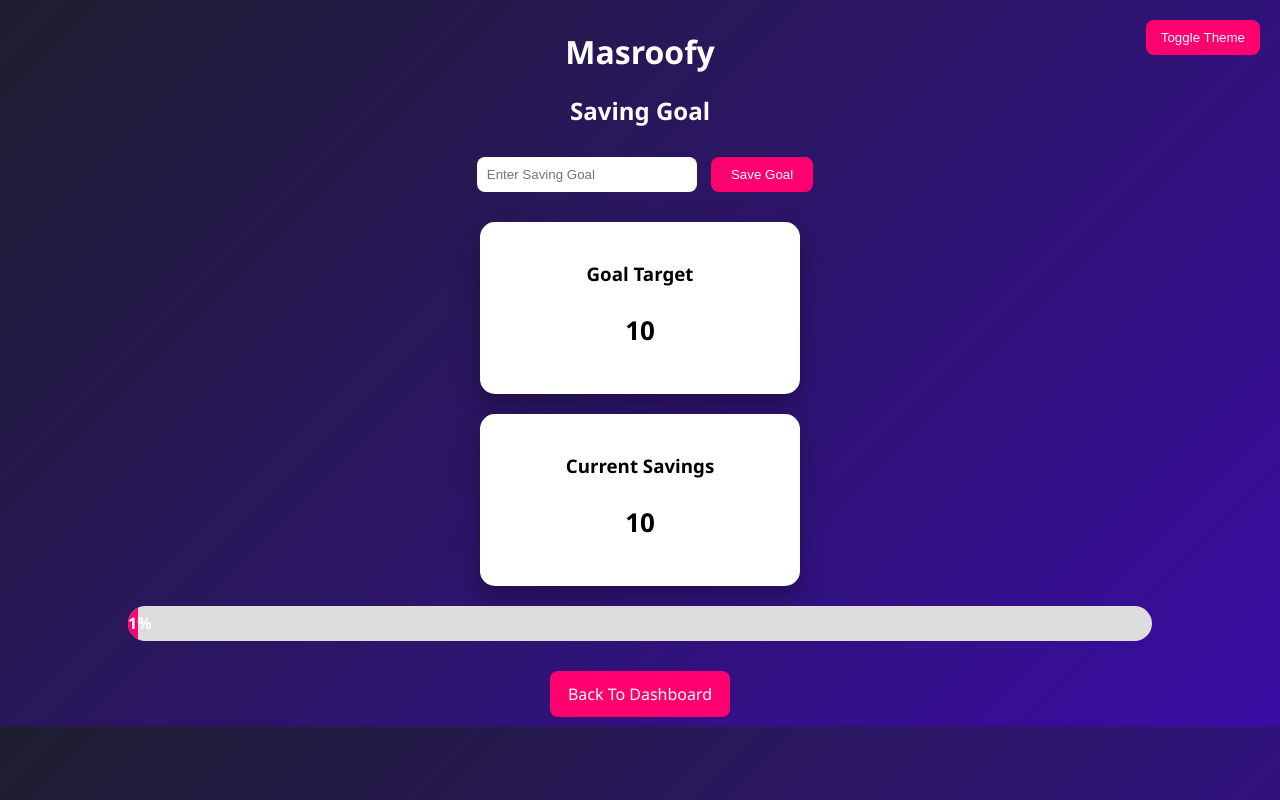
After one commit to if1208-design/Masroofy-Project, a Django app: template masroofy/templates/goal.html in a window 1280 px wide. The commit adds this page. Run offline with Django 5.2, Linux system fonts and the light colour scheme; the template is opened without the code that fills it: most values are stand-ins (such as "Sample title", 1, 10 or a date in 2020).

Commit message:
bassant adds saving goal feature commit

```diff
--- a/masroofy/models.py
+++ b/masroofy/models.py
@@ -6,6 +6,11 @@ class Budget(models.Model):
     days = models.IntegerField()
     daily_limit = models.FloatField()
     spent = models.FloatField(default=0)
+
+
+class SavingGoal(models.Model):
+    target_amount = models.FloatField()
+    current_amount = models.FloatField(default=0)
 
 class Login(models.Model):
     username = models.CharField(max_length=20)
--- a/masroofy/static/css/style.css
+++ b/masroofy/static/css/style.css
@@ -94,3 +94,66 @@ button:hover {
     gap: 20px;
     flex-wrap: wrap;
 }
+
+body.dark-mode {
+    background: #121212;
+    color: white;
+}
+
+body.dark-mode .card {
+    background: #1e1e1e;
+    color: white;
+}
+
+body.dark-mode a {
+    background: #333;
+    color: white;
+}
+
+body.dark-mode input {
+    background: #222;
+    color: white;
+}
+
+.toggle-btn {
+    position: fixed;
+    top: 20px;
+    right: 20px;
+    padding: 10px 15px;
+    border: none;
+    border-radius: 8px;
+    background: #ff006e;
+    color: white;
+    cursor: pointer;
+    z-index: 999;
+}
+
+.toggle-btn:hover {
+    transform: scale(1.1);
+}
+
+
+
+
+
+
+
+
+.progress-container {
+    width: 80%;
+    height: 35px;
+    background: #ddd;
+    margin: 20px auto;
+    border-radius: 20px;
+    overflow: hidden;
+}
+
+.progress-bar {
+    height: 100%;
+    background: #ff006e;
+    text-align: center;
+    line-height: 35px;
+    color: white;
+    font-weight: bold;
+    transition: 0.5s;
+}
--- a/masroofy/templates/base.html
+++ b/masroofy/templates/base.html
@@ -8,9 +8,38 @@
 <body>
 
 <h1>Masroofy</h1>
-
+<button class="toggle-btn" onclick="toggleTheme()">
+    Toggle Theme
+</button>
 {% block content %}
 {% endblock %}
 
+
+
+
+
+
+<script>
+    function toggleTheme() {
+        document.body.classList.toggle("dark-mode");
+
+        if (document.body.classList.contains("dark-mode")) {
+            localStorage.setItem("theme", "dark");
+        } else {
+            localStorage.setItem("theme", "light");
+        }
+    }
+
+    window.onload = function () {
+        const theme = localStorage.getItem("theme");
+
+        if (theme === "dark") {
+            document.body.classList.add("dark-mode");
+        }
+    }
+</script>
+
+
+
 </body>
 </html>
--- a/masroofy/templates/dashboard.html
+++ b/masroofy/templates/dashboard.html
@@ -33,4 +33,6 @@
     Reset Budget
 </a>
 
+<a href="/reports">View Reports</a>
+<a href="/goal">Saving Goal</a>
 {% endblock %}
--- /dev/null
+++ b/masroofy/templates/goal.html
@@ -0,0 +1,38 @@
+{% extends 'base.html' %}
+
+{% block content %}
+
+<h2>Saving Goal</h2>
+
+<form method="POST">
+    {% csrf_token %}
+
+    <input type="number" name="target" placeholder="Enter Saving Goal">
+
+    <button type="submit">
+        Save Goal
+    </button>
+</form>
+
+{% if goal %}
+
+<div class="card">
+    <h3>Goal Target</h3>
+    <p>{{ goal.target_amount }}</p>
+</div>
+
+<div class="card">
+    <h3>Current Savings</h3>
+    <p>{{ goal.current_amount }}</p>
+</div>
+
+<div class="progress-container">
+    <div class="progress-bar" style="width: {{ percentage }}%;">
+        {{ percentage|floatformat:0 }}%
+    </div>
+</div>
+
+<a href="/">Back To Dashboard</a>
+{% endif %}
+
+{% endblock %}
--- a/masroofy/urls.py
+++ b/masroofy/urls.py
@@ -8,4 +8,6 @@ urlpatterns = [
     path('reset', views.reset_budget),
     path('login/', views.login_view),
     path("signup/", views.signup, name="signup"),
+    path('reports/', views.reports, name='reports'),
+    path('goal/', views.saving_goal, name='goal'),
 ]
```
Also changed, not shown: masroofy/templates/reports.html (added, +36 -0 lines), masroofy/views.py (+63 -1 lines), masroofy/migrations/0002_savinggoal.py (added).
